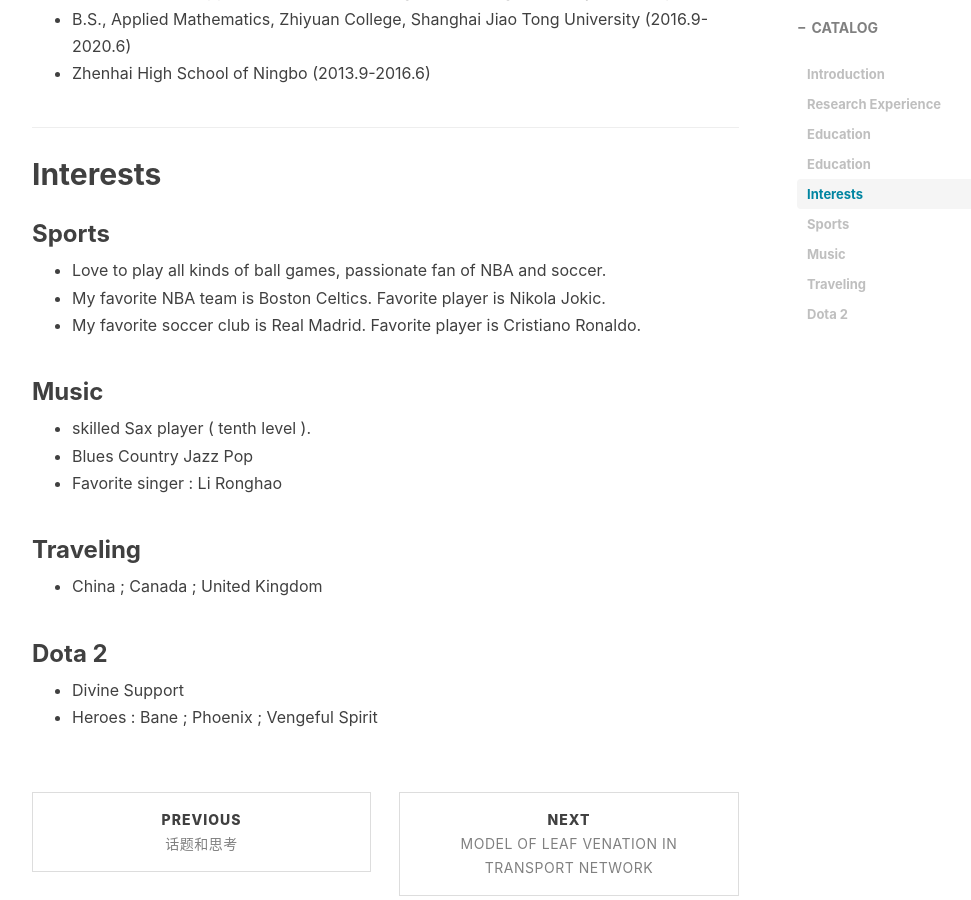
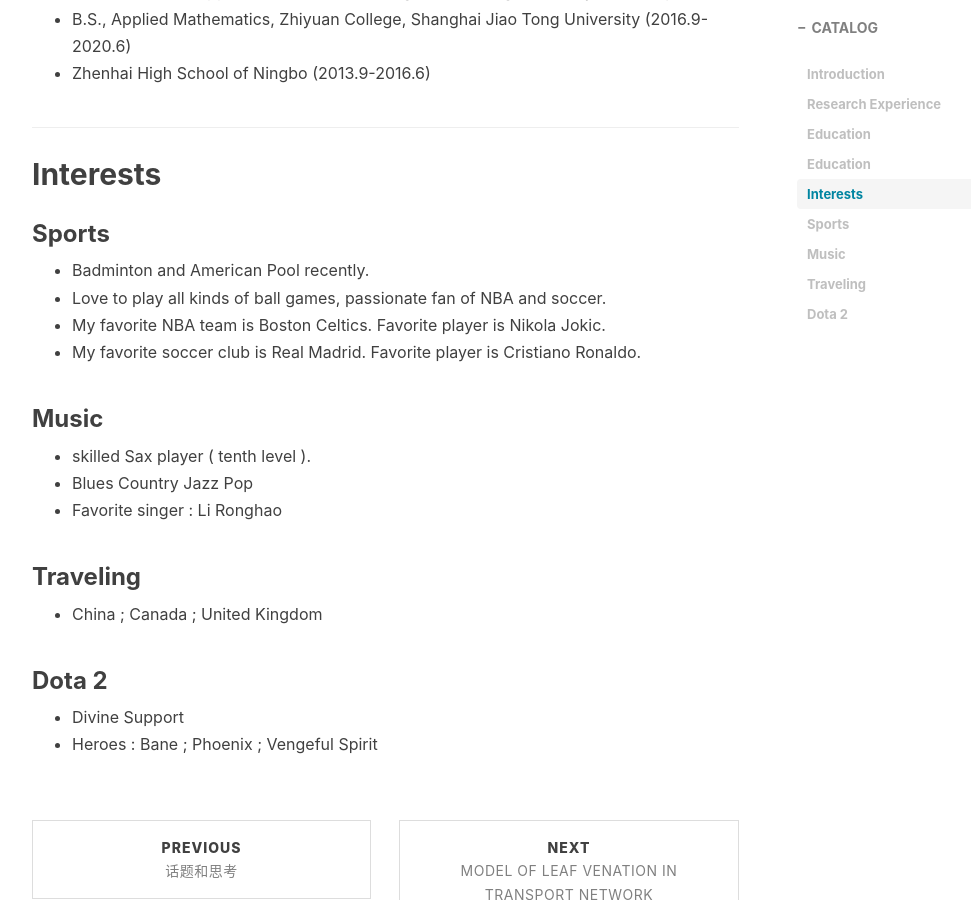
Before and after one commit to sharkjingyang/sharkjingyang.github.io, a Jekyll site: the page built from _posts/2019-11-21-About-Jing-Yang.md, in a window 1280 px wide and 900 px high, scrolled down 2384 px. Shown: the whole window, without its empty margins (233-1204 px from the left). Built offline with Jekyll 4.4.1, drawn with Linux system fonts in a browser that asks for light colours; nearby versions of some CDN libraries; comment, search, counter and statistics services are not loaded.

Commit message:
Update 2019-11-21-About-Jing-Yang.md

```diff
--- a/_posts/2019-11-21-About-Jing-Yang.md
+++ b/_posts/2019-11-21-About-Jing-Yang.md
@@ -79,6 +79,7 @@
 
 ### Sports
 
+* Badminton and American Pool recently.
 * Love to play all kinds of ball games, passionate fan of NBA and soccer.
 * My favorite NBA team is Boston Celtics. Favorite player is  Nikola Jokic.
 * My favorite soccer club is Real Madrid. Favorite player is  Cristiano Ronaldo.
```
